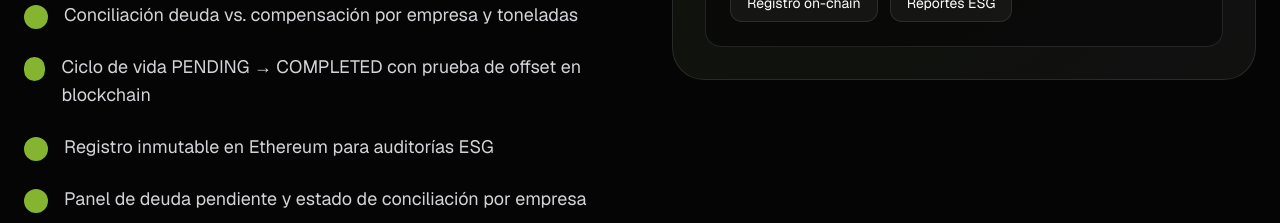
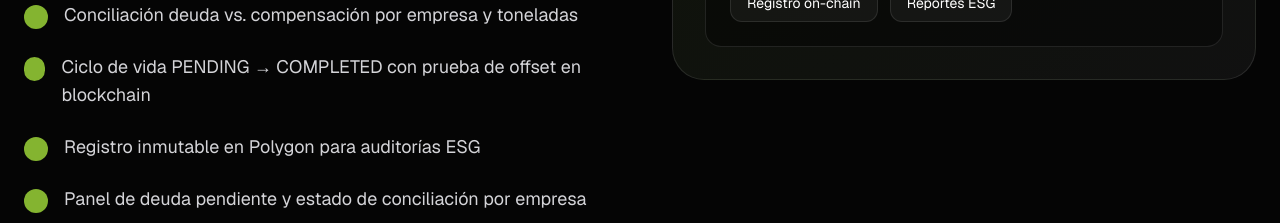
Before and after one commit to BurnZero1/burnzero-site, a Next.js app: page / in a window 1280 px wide. Shown: the part 2840-3063 px from the top of the page. Built offline with nearby package versions, Linux system fonts and the light colour scheme.

Commit message:
Update platform copy from Ethereum to Polygon

```diff
--- a/app/page.tsx
+++ b/app/page.tsx
@@ -239,7 +239,7 @@ export default function BurnZeroLandingPage() {
                 'Verificación automática de certificados de compensación con IA',
                 'Conciliación deuda vs. compensación por empresa y toneladas',
                 'Ciclo de vida PENDING → COMPLETED con prueba de offset en blockchain',
-                'Registro inmutable en Ethereum para auditorías ESG',
+                'Registro inmutable en Polygon para auditorías ESG',
                 'Panel de deuda pendiente y estado de conciliación por empresa',
                 'API e integraciones para sistemas de reporte y cumplimiento',
               ].map((feature) => (
```
